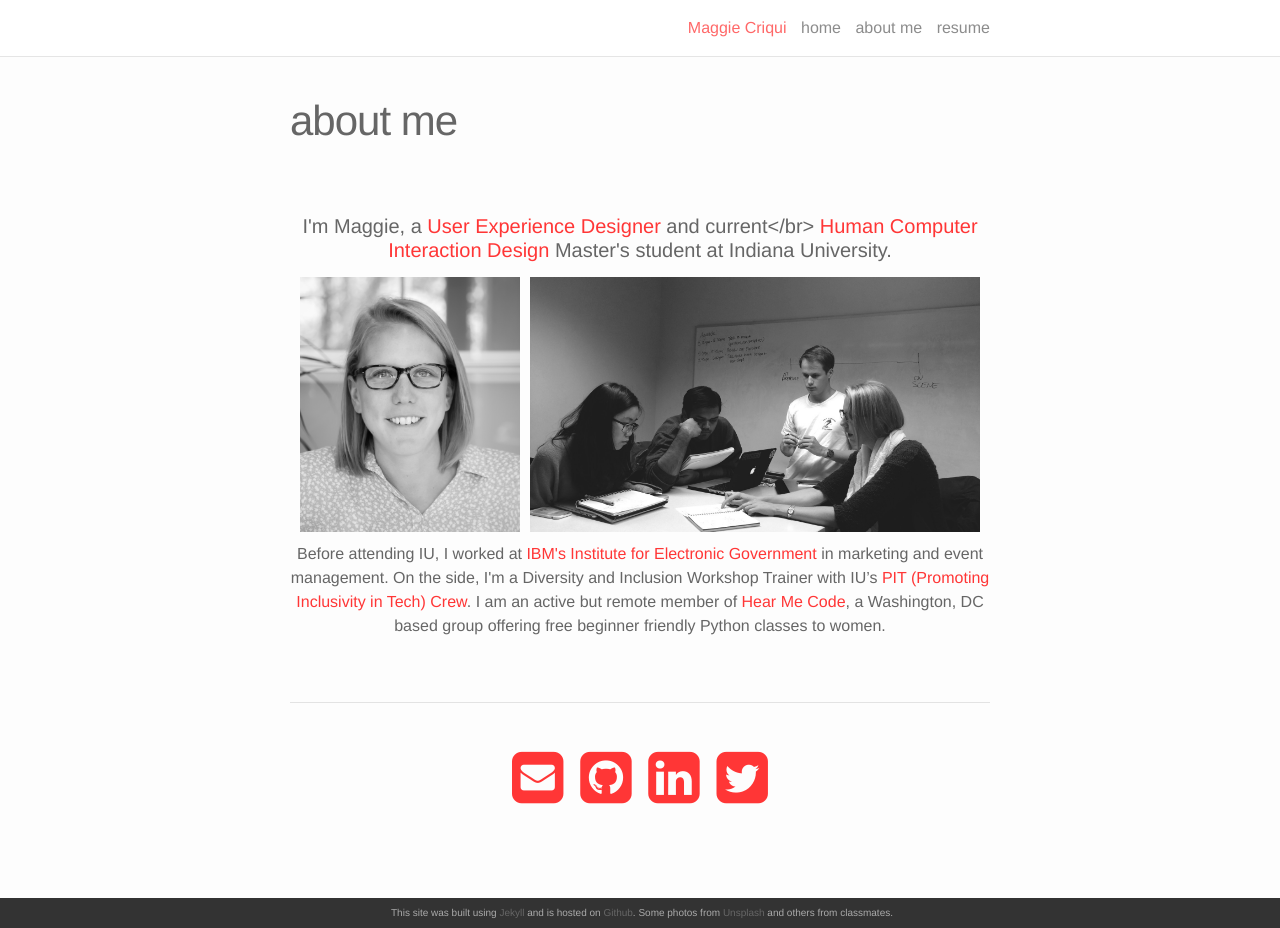
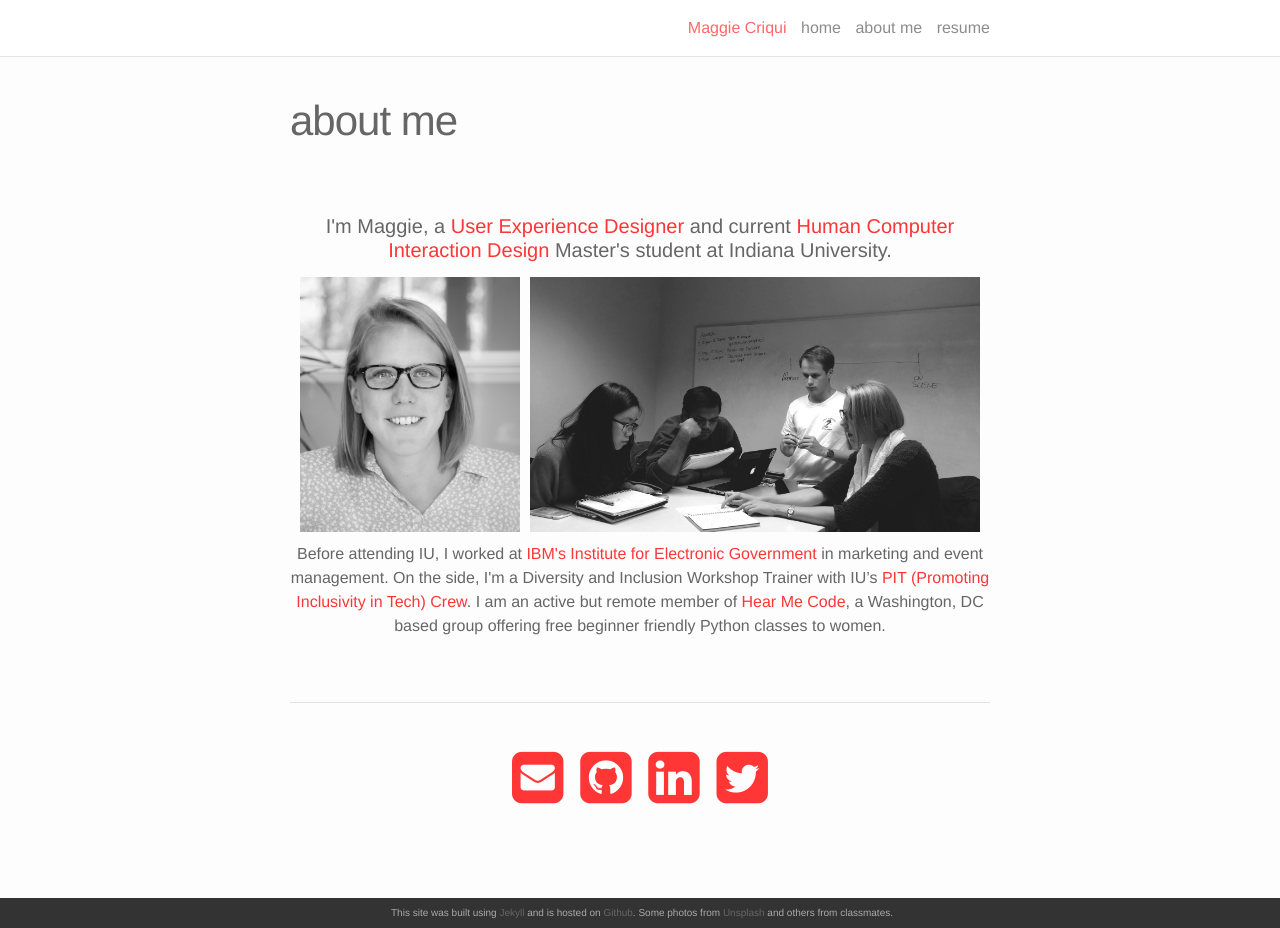
Before and after one commit to mcriqui/mcriqui.github.io, a Jekyll site: the page built from portfolio.md, in a window 1280 px wide and 928 px high. Built offline with Jekyll 4.4.1, drawn with Linux system fonts in a browser that asks for light colours; nearby versions of some CDN libraries; some web fonts are replaced.

Commit message:
updated about me page

```diff
--- a/portfolio.md
+++ b/portfolio.md
@@ -5,7 +5,7 @@ permalink: /about-me/
 ---
 
 <div class="col three homepage_align welcome_message">
-  <h4>I'm Maggie, a <a class="homepage_keywords">User Experience Designer</a> and current</br> <a class="homepage_keywords">Human Computer Interaction Design</a> Master's student at Indiana University. </h4>
+  <h4>I'm Maggie, a <a class="homepage_keywords">User Experience Designer</a> and current <a class="homepage_keywords">Human Computer Interaction Design</a> Master's student at Indiana University. </h4>
 </div>
 
 <div class="img_row">
```
